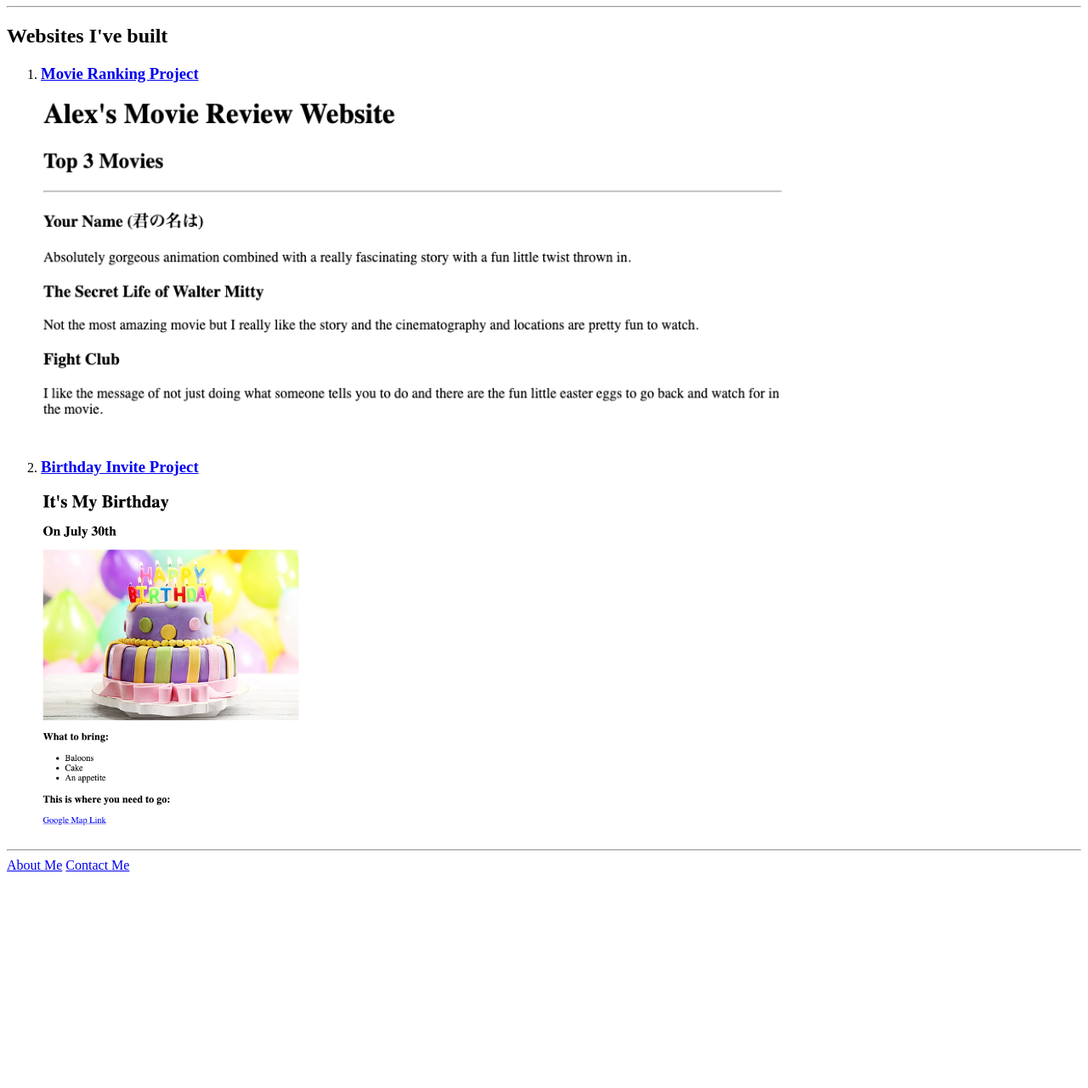
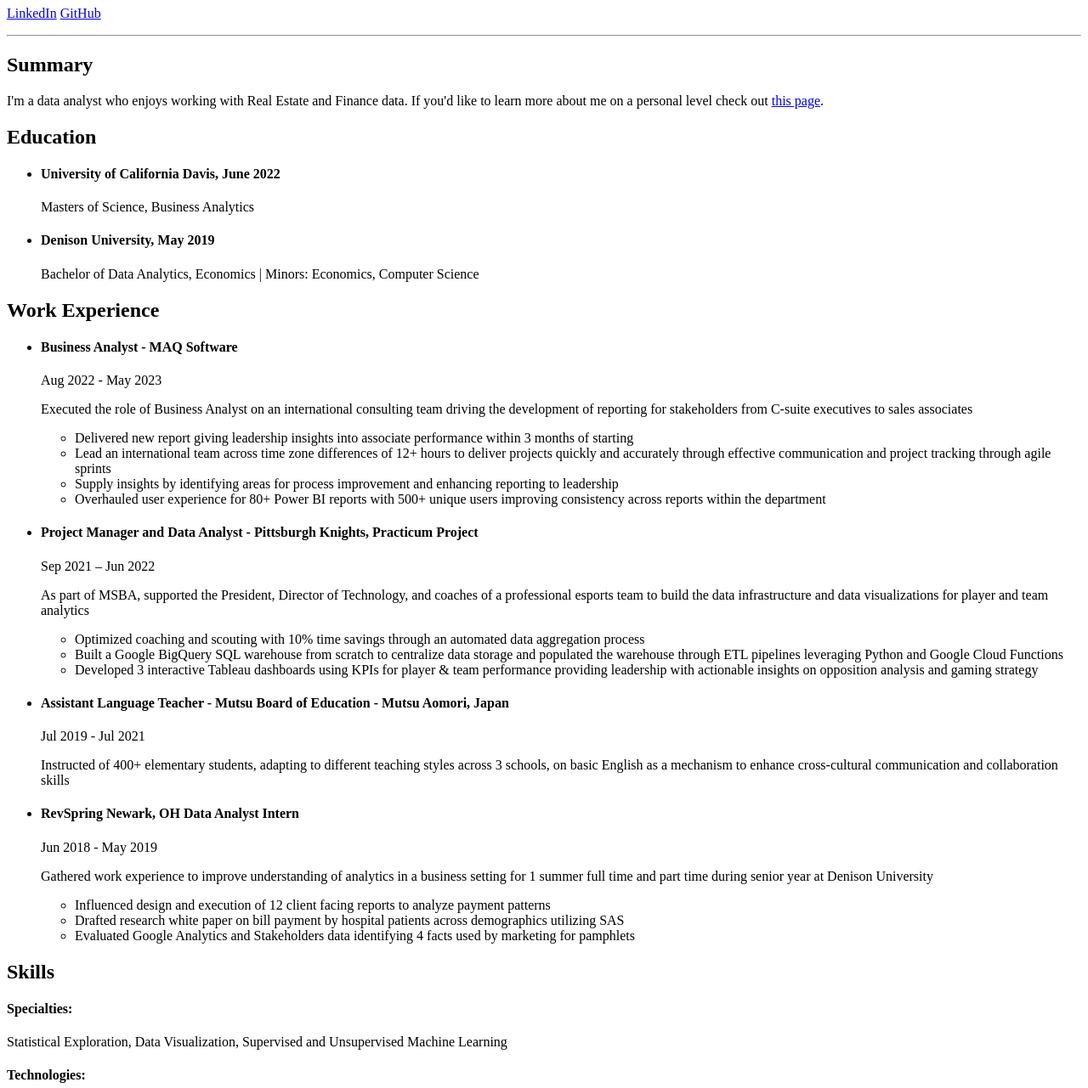
Before and after one commit to abarn1/abarn1.GitHub.io, a plain HTML site: page index.html in a window 1280 px wide. Shown: the part 73-1354 px from the top of the page at 85% size. Before the commit the page ends 1109 px from the top, so only its background shows below. Drawn offline with Linux system fonts and the light colour scheme.

Commit message:
My Resume

```diff
--- a/index.html
+++ b/index.html
@@ -1,36 +1,138 @@
 <!DOCTYPE html>
 <html lang="en-US">
-    <head>
-        <meta charset="UTF-8">
-        <title>Alex Barnes's Portfolio</title>
-    </head>
-    <body>
-        <h1>Alex Barnes's Portfolio</h1>
-        <hr />
-        <h2>Websites I've built</h2>
-        <ol>
-            <li><h3><a href="./public/movie-ranking.html">Movie Ranking Project</a></h3></li>
-            <a href="./public/movie-ranking.html"><img src="./assets/images/movie-ranking.png" height="400"/></a>
-            <li><h3><a href="./public/birthday-invite.html">Birthday Invite Project</a></h3></li>
-            <a href="./public/birthday-invite.html"><img src="./assets/images/birthday-invite.png" height="400"/></a>
-        </ol>
-        <hr />
-        <a href="./public/about.html">About Me</a> <a href="./public/contact.html">Contact Me</a>
-    </body>
+
+<head>
+  <meta charset="UTF-8" />
+  <title>My Resume</title>
+</head>
+
+<body>
+  <h1>My Resume</h1>
+  <p><a href="https://www.linkedin.com/in/alex-j-barnes2022/">LinkedIn</a> <a
+      href="https://github.com/abarn1">GitHub</a></p>
+  <hr />
+  <h2>Summary</h2>
+  <p>
+    I'm a data analyst who enjoys working with Real Estate and Finance data.
+    If you'd like to learn more about me on a personal level check out
+    <a href="./about.html">this page</a>.
+  </p>
+  <h2>Education</h2>
+  <ul>
+    <li>
+      <h4>University of California Davis, June 2022</h4>
+      Masters of Science, Business Analytics
+    </li>
+    <li>
+      <h4>Denison University, May 2019</h4>
+      Bachelor of Data Analytics, Economics | Minors: Economics, Computer
+      Science
+    </li>
+  </ul>
+  <h2>Work Experience</h2>
+  <ul>
+    <li>
+      <h4>Business Analyst - MAQ Software</h4>
+      <p>Aug 2022 - May 2023</p>
+      <p>
+        Executed the role of Business Analyst on an international consulting
+        team driving the development of reporting for stakeholders from
+        C-suite executives to sales associates
+      </p>
+      <ul>
+        <li>
+          Delivered new report giving leadership insights into associate
+          performance within 3 months of starting
+        </li>
+        <li>
+          Lead an international team across time zone differences of 12+ hours
+          to deliver projects quickly and accurately through effective
+          communication and project tracking through agile sprints
+        </li>
+        <li>
+          Supply insights by identifying areas for process improvement and
+          enhancing reporting to leadership
+        </li>
+        <li>
+          Overhauled user experience for 80+ Power BI reports with 500+ unique
+          users improving consistency across reports within the department
+        </li>
+      </ul>
+    </li>
+    <li>
+      <h4>
+        Project Manager and Data Analyst - Pittsburgh Knights, Practicum
+        Project
+      </h4>
+      <p>Sep 2021 – Jun 2022</p>
+      <p>
+        As part of MSBA, supported the President, Director of Technology, and
+        coaches of a professional esports team to build the data
+        infrastructure and data visualizations for player and team analytics
+      </p>
+      <ul>
+        <li>
+          Optimized coaching and scouting with 10% time savings through an
+          automated data aggregation process
+        </li>
+        <li>
+          Built a Google BigQuery SQL warehouse from scratch to centralize
+          data storage and populated the warehouse through ETL pipelines
+          leveraging Python and Google Cloud Functions
+        </li>
+        <li>
+          Developed 3 interactive Tableau dashboards using KPIs for player &
+          team performance providing leadership with actionable insights on
+          opposition analysis and gaming strategy
+        </li>
+      </ul>
+    </li>
+    <li>
+      <h4>
+        Assistant Language Teacher - Mutsu Board of Education - Mutsu Aomori,
+        Japan
+      </h4>
+      <p>Jul 2019 - Jul 2021</p>
+      <p>
+        Instructed of 400+ elementary students, adapting to different teaching
+        styles across 3 schools, on basic English as a mechanism to enhance
+        cross-cultural communication and collaboration skills
+      </p>
+    </li>
+    <li>
+      <h4>RevSpring Newark, OH Data Analyst Intern</h4>
+      <p>Jun 2018 - May 2019</p>
+      <p>
+        Gathered work experience to improve understanding of analytics in a
+        business setting for 1 summer full time and part time during senior
+        year at Denison University
+      </p>
+      <ul>
+        <li>Influenced design and execution of 12 client facing reports to analyze
+          payment patterns</li>
+        <li>Drafted research white paper on bill payment by
+          hospital patients across demographics utilizing SAS</li>
+        <li>Evaluated Google
+          Analytics and Stakeholders data identifying 4 facts used by marketing
+          for pamphlets</li>
+      </ul>
+    </li>
+  </ul>
+
+  <h2>Skills</h2>
+  <p>
+  <h4>Specialties:</h4> Statistical Exploration, Data Visualization, Supervised and
+  Unsupervised Machine Learning</p>
+  <p>
+  <h4>Technologies:</h4>R, SQL, Python, C++, SAS, Power
+  BI, Tableau, Advanced Excel, MongoDB, PySpark</p>
+  <p>
+  <h4>Certifications:</h4> SAS Basics,
+  AWS Cloud Practitioner, Tableau Desktop Specialist, Azure Data Scientist
+  Associate, Azure Data Fundamentals</p>
+</body>
+<footer>
+  <p>Copyright Gandalf</p>
+</footer>
+
 </html>
-
-<!-- TODO 1: Create the HTML Boilerplate -->
-
-<!-- TODO 2: Add Your previous projects' HTML into the public folder -->
-
-<!-- TODO 3: Take screenshots of your project previews and add the images to the images folder -->
-
-<!-- TODO 4: Add titles/subtitles etc. -->
-
-<!-- TODO 5: Add a link to the project pages -->
-
-<!-- TODO 6: Add images to show the project previews
-HINT for TODO 6: You can use the height attribute set to 200 to make the image smaller:
-https://developer.mozilla.org/en-US/docs/Web/HTML/Element/img#attr-height -->
-
-<!-- TODO 7: Add the Contact Me and About Me page links -->
```
Also changed, not shown: about.html (added, +23 -0 lines).
